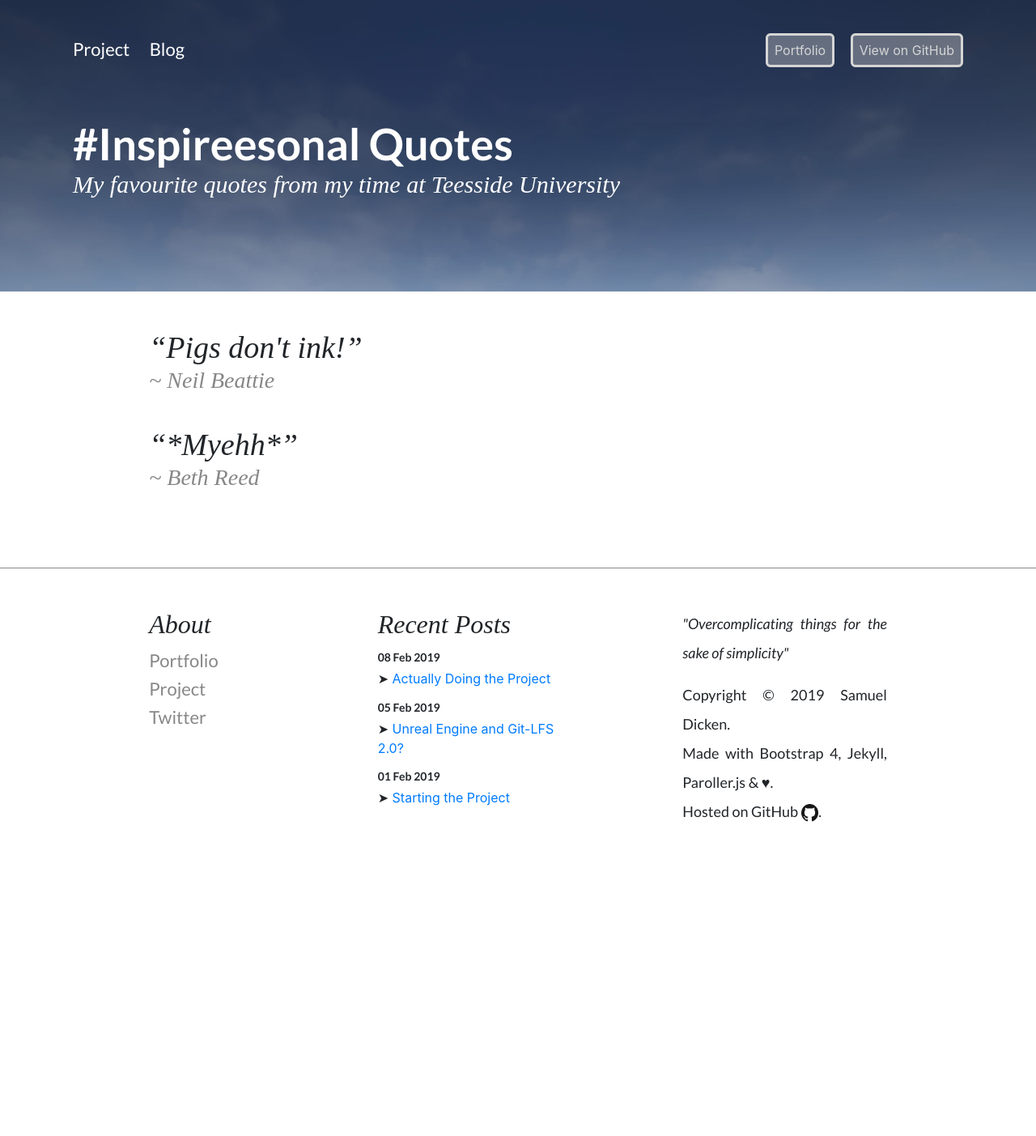
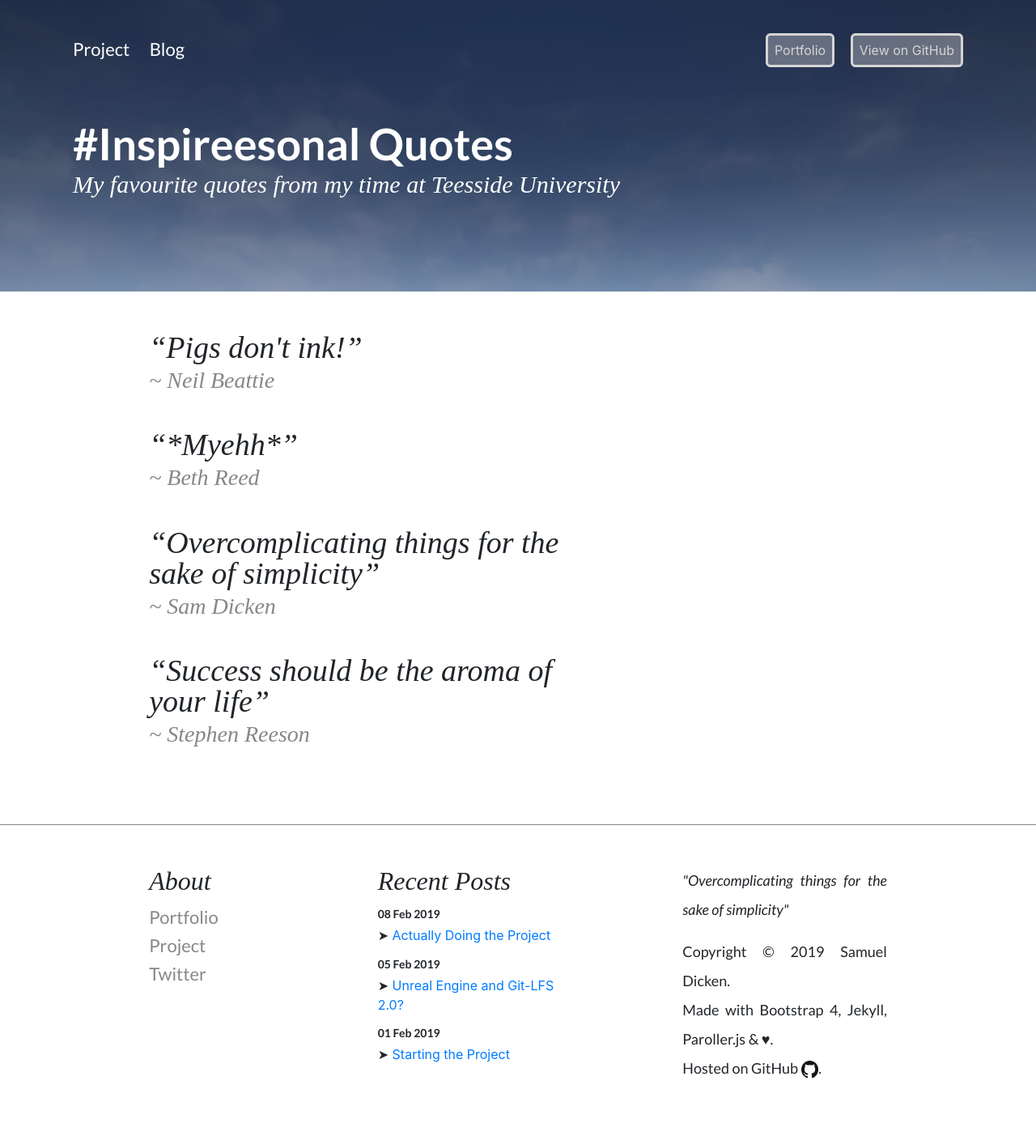
Before and after one commit to ProfessorDudley/FinalYearProject, a Jekyll site: the page built from quotes/index.html, in a window 1280 px wide. Shown: the whole page at 81% size. Built offline with Jekyll 4.4.1, drawn with Linux system fonts in a browser that asks for light colours; nearby versions of some CDN libraries; before the commit the page ends 1086 px from its top, so only the background shows below that.

Commit message:
more quotes

```diff
--- a/_data/quotes.yml
+++ b/_data/quotes.yml
@@ -2,3 +2,7 @@
   quote: "Pigs don't ink!"
 - name: Beth Reed
   quote: "*Myehh*"
+- name: Sam Dicken
+  quote: "Overcomplicating things for the sake of simplicity"
+- name: Stephen Reeson
+  quote: "Success should be the aroma of your life"
```
